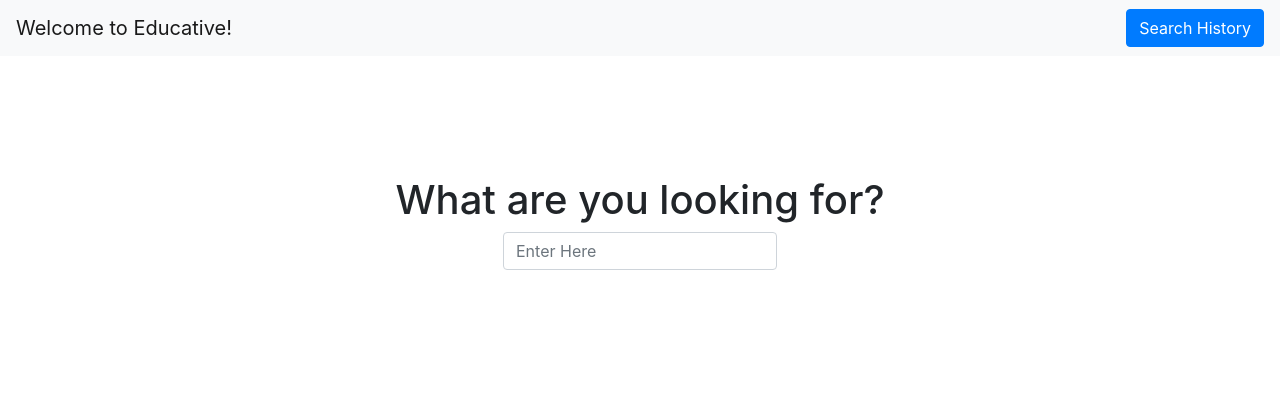
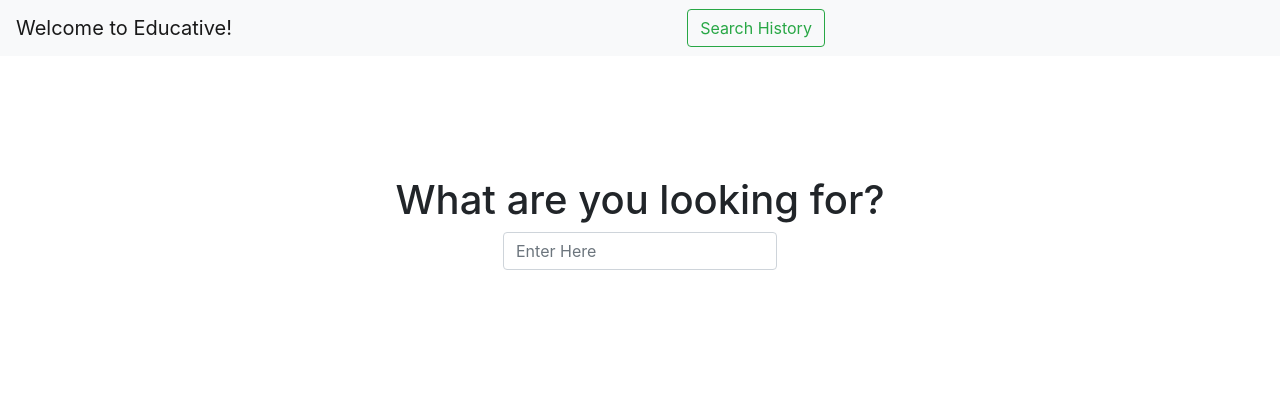
Before and after one commit to Eyasluna/chatbot_GPT3, a Flask app: page / in a window 1280 px wide. Shown: the top 420 px of the page. Run offline with Flask 3, Linux system fonts and the light colour scheme.

Commit message:
history page resloved

```diff
--- a/website/routes.py
+++ b/website/routes.py
@@ -14,25 +14,20 @@ def home():
         query = request.args.get('query')
         if query == "" or query is None:
             return render_template("response_view.html")
-
-        if query:
-            answer = ask(query)
-
-            data_list = []
-            history = Result.query.all()
-            query_message = Result(time="12:00", message=query, message_type="query")
-            response_message = Result(time="12:01", message=answer, message_type="response")
-            data_list.append(query_message)
-            data_list.append(response_message)
-            for item in history:
-                history_list.append(item)
+        answer = ask(query)
+        data_list = []
+        query_message = Result(time="12:00", message=query, message_type="query")
+        response_message = Result(time="12:01", message=answer, message_type="response")
+        data_list.append(query_message)
+        data_list.append(response_message)
+        history_list.append(query_message)
+        history_list.append(response_message)
         return render_template("response_view.html", results=data_list)
     else:
         return render_template("history.html", results=history_list)
 
 
-def ask(question, chat_log=None):
-    prompt = f'{chat_log}Human: {question}\nAI:'
+def ask(question):
     response = client.chat.completions.create(
         model="gpt-3.5-turbo",
         messages=[
--- a/website/templates/base.html
+++ b/website/templates/base.html
@@ -1,5 +1,5 @@
 <!DOCTYPE html>
-<html lang="">
+<html>
     <head>
         <meta charset="utf-8" />
         <link rel= "stylesheet" type= "text/css" href= "{{ url_for('static',filename='mainpage.css') }}">
@@ -14,19 +14,16 @@
     <body>
         <nav class="navbar navbar-expand-lg navbar-light bg-light">
             <a class="navbar-brand" href="/">Welcome to Educative!</a>
-            <button class="navbar-toggler" type="button" data-toggle="collapse" data-target="#navbarSupportedContent" aria-controls="navbarSupportedContent" aria-expanded="true" aria-label="Toggle navigation">
-                <span class="navbar-toggler-icon"></span>
+            <button class="navbar-toggler" type="button" data-toggle="collapse" data-target="#navbarSupportedContent" aria-controls="navbarSupportedContent" aria-expanded="false" aria-label="Toggle navigation">
+              <span class="navbar-toggler-icon"></span>
             </button>
-            <div class="collapse navbar-collapse" id="navbarSupportedContent">
-                <ul class="navbar-nav ml-auto">
-                    <li class="nav-item">
-                        <form>
-                            <button class="btn btn-primary">
-                                Search History
-                            </button>
-                        </form>
-                    </li>
-                </ul>
+
+            <div class="collapse navbar-collapse justify-content-end" id="navbarSupportedContent">
+              <form class="form-inline my-2 my-lg-0" action="" method="POST">
+                <button class="btn btn-outline-success my-2 my-sm-0" name="btn" value="btn" type="submit">Search History</button>
+              </form>
+            </div>
+            <div class="collapse navbar-collapse justify-content-end" id="navbarSupportedContent">
             </div>
         </nav>
         {% block content %}
```
